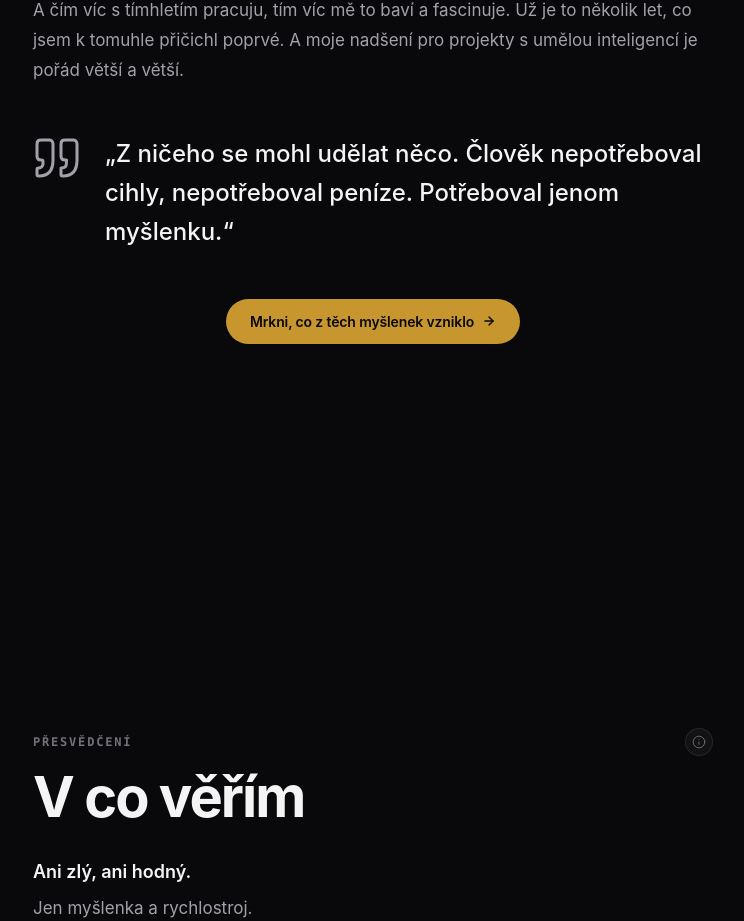
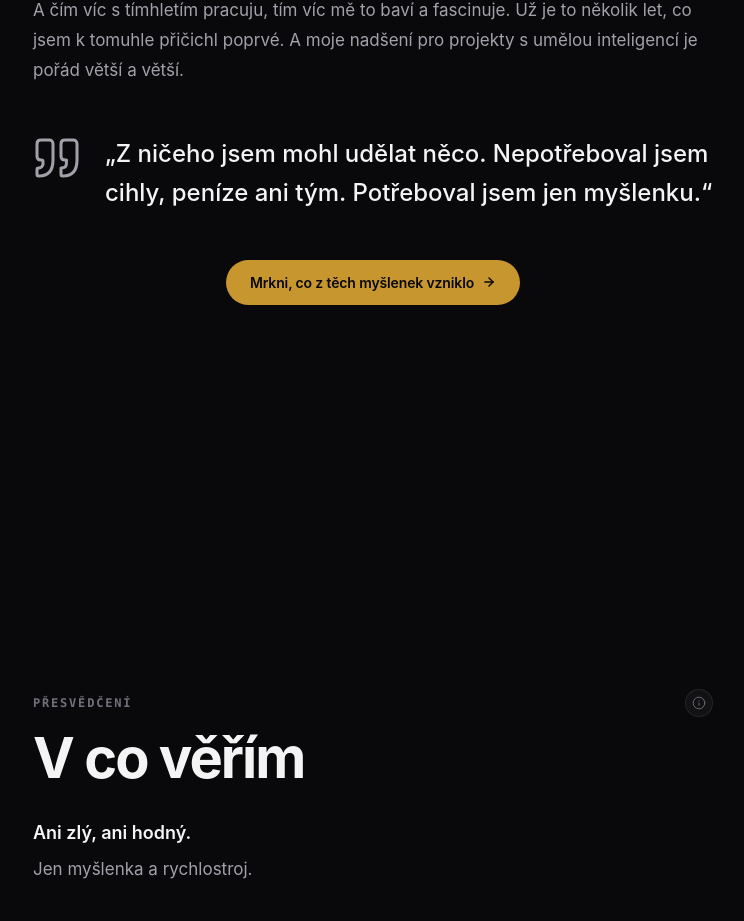
Before and after one commit to Peter-Pix/petrpiskacek.online, a Next.js app: page / in a window 1280 px wide. Shown: the part 1496-2417 px from the top of the page, without its empty margins (267-1011 px from the left). Built offline with nearby package versions, Linux system fonts and the light colour scheme.

Commit message:
fix: citát ve Story - osobnější, silnější

```diff
--- a/src/components/Story.tsx
+++ b/src/components/Story.tsx
@@ -39,7 +39,7 @@ export default function Story() {
             </div>
             <div>
               <p className="text-xl font-medium leading-relaxed md:text-2xl" style={{ color: 'var(--text)' }}>
-                &bdquo;Z ničeho se mohl udělat něco. Člověk nepotřeboval cihly, nepotřeboval peníze. Potřeboval jenom myšlenku.&ldquo;
+                &bdquo;Z ničeho jsem mohl udělat něco. Nepotřeboval jsem cihly, peníze ani tým. Potřeboval jsem jen myšlenku.&ldquo;
               </p>
             </div>
           </div>
```
